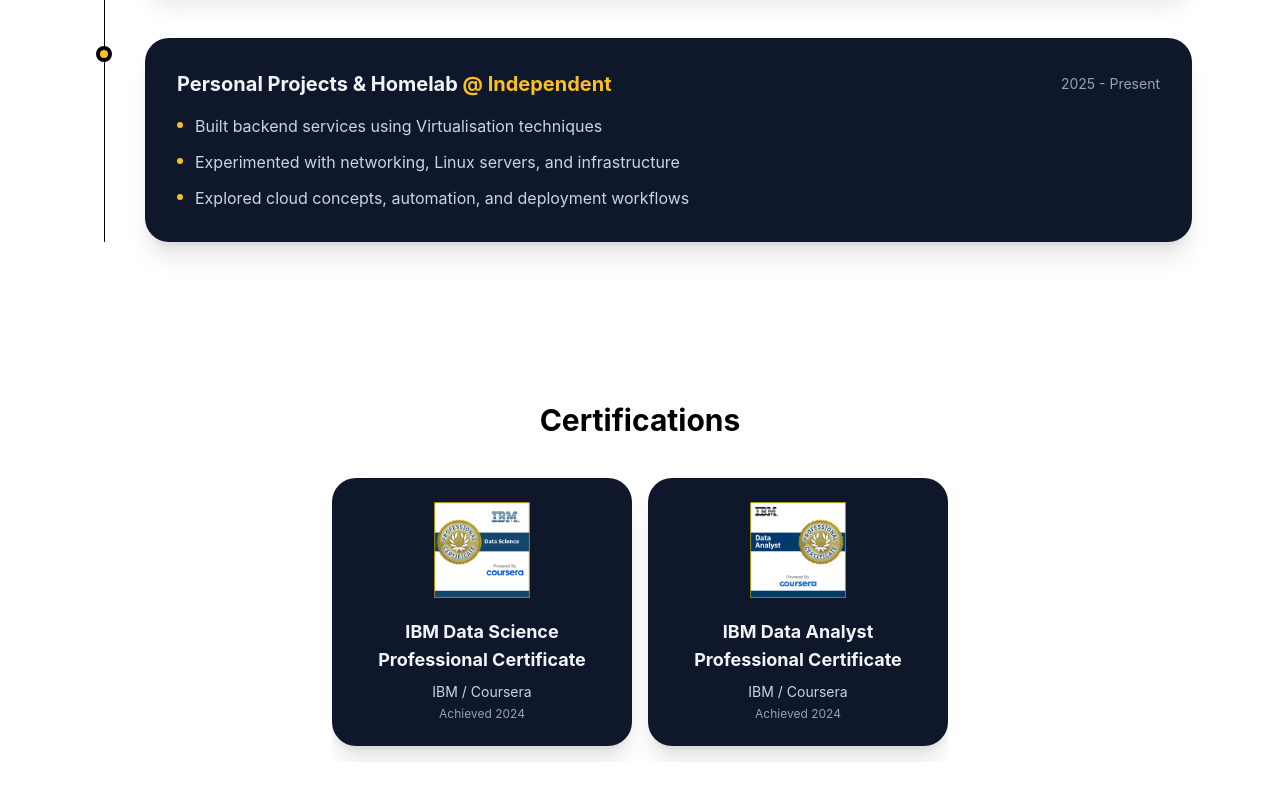
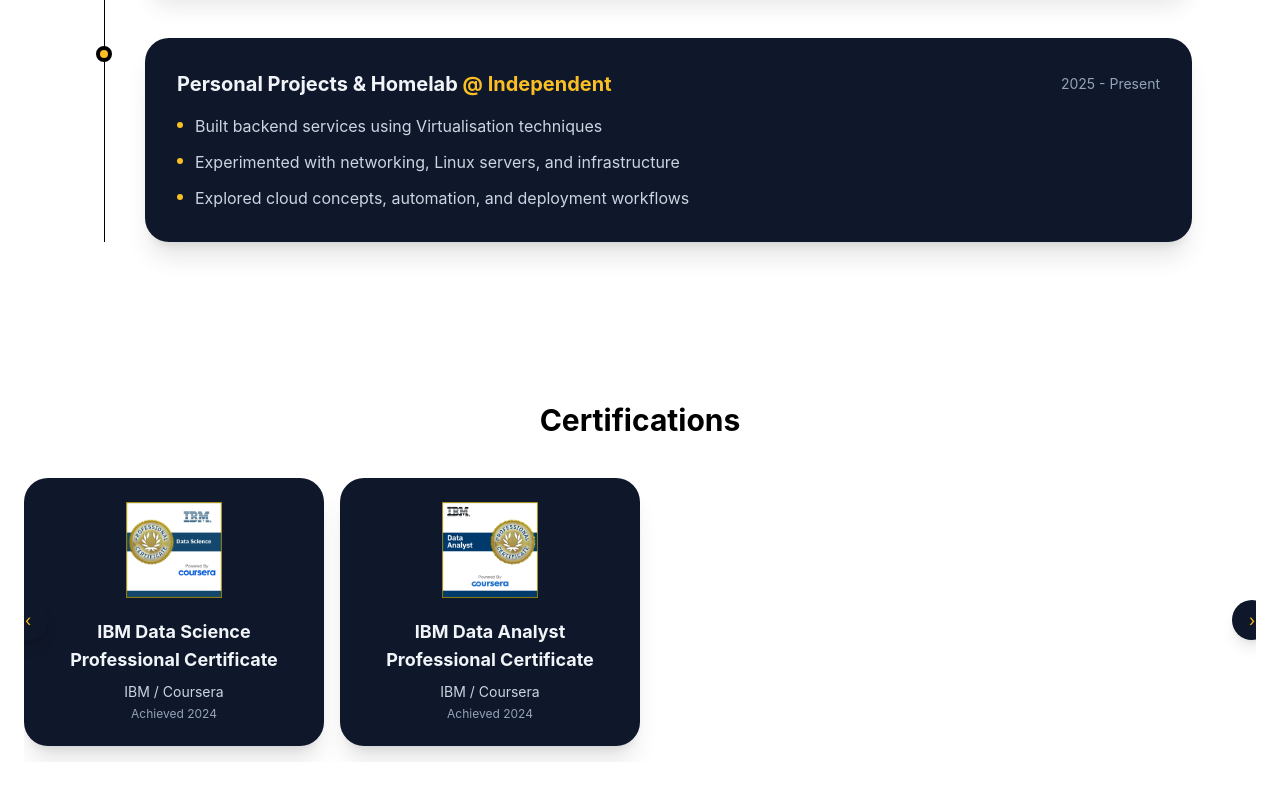
Before and after one commit to J-VonDohren/React-Portfolio, a React (Create React App) app: page / in a window 1280 px wide. Shown: the part 3786-4586 px from the top of the page. Built offline with nearby package versions, Linux system fonts and the light colour scheme; a web font is replaced by a local one.

Commit message:
fixed the cert carousel

```diff
--- a/src/Components/certificationCarousel.js
+++ b/src/Components/certificationCarousel.js
@@ -1,4 +1,4 @@
-import { useMemo, useRef } from "react";
+import { useRef } from "react";
 
 function CertificationsCarousel({ items }) {
   const trackRef = useRef(null);
@@ -8,97 +8,109 @@
     if (!el) return;
 
     const card = el.querySelector("[data-card]");
-    const cardWidth = card ? card.getBoundingClientRect().width : 320;
-    const gap = 16; // matches gap-4
-    el.scrollBy({ left: direction * (cardWidth + gap), behavior: "smooth" });
+    const cardWidth = card ? card.getBoundingClientRect().width : 300;
+    const gap = 16;
+
+    el.scrollBy({
+      left: direction * (cardWidth + gap),
+      behavior: "smooth",
+    });
   };
 
-  // Hide arrows when there's nothing to scroll
-  const showArrows = useMemo(() => {
-    // 2 cards usually fit; 3+ tends to overflow depending on screen.
-    // If you want stricter: use items.length > 2
-    return items.length > 2;
-  }, [items.length]);
+  return (
+    <div className="relative w-full overflow-hidden">
+      {/* Left button */}
+      <button
+        type="button"
+        onClick={() => scrollByCards(-1)}
+        className="hidden md:flex absolute -left-4 top-1/2 -translate-y-1/2 z-10
+                   h-10 w-10 items-center justify-center rounded-full
+                   bg-slate-900 text-amber-400 shadow-lg hover:bg-slate-900"
+      >
+        ‹
+      </button>
 
-  return (
-    <div className="relative">
-      {/* FRAME: hugs content width, but clamps to a max width (matches your current look) */}
-      <div className="mx-auto w-max max-w-5xl px-12">
-        {/* Track (KEEPING your hover cut-off fix) */}
+      {/* Right button */}
+      <button
+        type="button"
+        onClick={() => scrollByCards(1)}
+        className="hidden md:flex absolute -right-4 top-1/2 -translate-y-1/2 z-10
+                   h-10 w-10 items-center justify-center rounded-full
+                   bg-slate-900 text-amber-400 shadow-lg hover:bg-slate-900"
+      >
+        ›
+      </button>
+
+      {/* Track */}
       <div
         ref={trackRef}
-          className="justify-center flex gap-4 overflow-x-auto pt-3 pb-4 -mt-3
+        className="
+          mx-auto
+          flex
+          max-w-full
+          justify-start
+          gap-4
+          overflow-x-auto
+          pt-3 pb-4 -mt-3
           snap-x snap-mandatory scroll-smooth
-                     [-ms-overflow-style:none] [scrollbar-width:none]
-                     [&::-webkit-scrollbar]:hidden"
+          [-ms-overflow-style:none]
+          [scrollbar-width:none]
+          [&::-webkit-scrollbar]:hidden
+        "
       >
         {items.map((c, idx) => (
           <CertCard key={idx} cert={c} />
         ))}
       </div>
     </div>
-
-      {/* Buttons */}
-      {showArrows && (
-        <>
-          <button
-            type="button"
-            onClick={() => scrollByCards(-1)}
-            className="hidden md:flex absolute left-4 top-1/2 -translate-y-1/2 z-10
-                       h-10 w-10 items-center justify-center rounded-full
-                       bg-slate-900 text-amber-400 shadow-lg hover:bg-slate-900"
-            aria-label="Scroll certifications left"
-          >
-            ‹
-          </button>
-
-          <button
-            type="button"
-            onClick={() => scrollByCards(1)}
-            className="hidden md:flex absolute right-4 top-1/2 -translate-y-1/2 z-10
-                       h-10 w-10 items-center justify-center rounded-full
-                       bg-slate-900 text-amber-400 shadow-lg hover:bg-slate-900"
-            aria-label="Scroll certifications right"
-          >
-            ›
-          </button>
-        </>
-      )}
-    </div>
   );
 }
 
 function CertCard({ cert }) {
-  const CardWrapper = cert.link ? "a" : "div";
-  const wrapperProps = cert.link
-    ? { href: cert.link, target: "_blank", rel: "noreferrer" }
-    : {};
+  const Wrapper = cert.link ? "a" : "div";
 
   return (
-    <CardWrapper
-      {...wrapperProps}
+    <Wrapper
       data-card
-      className="snap-start flex-shrink-0 w-[260px] sm:w-[300px]
-                 rounded-3xl bg-slate-900 text-slate-100 p-6 shadow-xl
-                 hover:translate-y-[-2px] transition"
+      href={cert.link}
+      target={cert.link ? "_blank" : undefined}
+      rel={cert.link ? "noreferrer" : undefined}
+      className="
+        snap-start
+        flex-shrink-0
+        w-[260px] sm:w-[300px]
+        rounded-3xl
+        bg-slate-900
+        text-slate-100
+        p-6
+        shadow-xl
+        transition
+        hover:-translate-y-1
+      "
     >
       <div className="flex justify-center">
         <img
           src={cert.badgeSrc}
-          alt={`${cert.title} badge`}
+          alt={cert.title}
           className="h-24 w-24 object-contain"
           loading="lazy"
         />
       </div>
 
-      <h3 className="mt-5 text-lg font-bold text-center">{cert.title}</h3>
+      <h3 className="mt-5 text-lg font-bold text-center">
+        {cert.title}
+      </h3>
 
-      <p className="mt-2 text-center text-sm text-slate-300">{cert.issuer}</p>
+      <p className="mt-2 text-center text-sm text-slate-300">
+        {cert.issuer}
+      </p>
 
       {cert.date && (
-        <p className="mt-1 text-center text-xs text-slate-400">{cert.date}</p>
+        <p className="mt-1 text-center text-xs text-slate-400">
+          {cert.date}
+        </p>
       )}
-    </CardWrapper>
+    </Wrapper>
   );
 }
 
```
Lines whose indentation alone changed are shown as unchanged.
